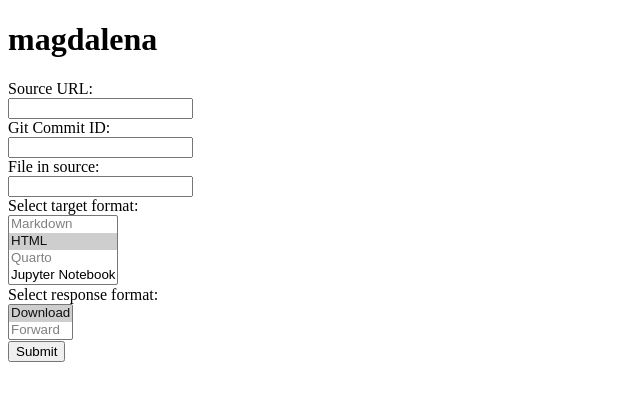
After one commit to gesiscss/magdalena, a Flask app: template magdalena/templates/index-authorization-required.html in a window 1280 px wide. The commit adds this page. Shown: the top 401 px of the page, without its empty margins (0-640 px from the left). Run offline with Flask 3, Linux system fonts and the light colour scheme; the template is opened without the code that fills it: most values are stand-ins (such as "Sample title", 1, 10 or a date in 2020); parts of the project's set-up code (start-up, migrations or seed data) failed here and were passed over; some libraries are stand-ins or nearby versions.

Commit message:
Avoid authorization in index page

```diff
--- /dev/null
+++ b/magdalena/templates/index-authorization-required.html
@@ -0,0 +1,180 @@
+<!--
+SPDX-FileCopyrightText: 2023 - 2024 GESIS - Leibniz-Institut für Sozialwissenschaften
+SPDX-FileContributor: Raniere Gaia Costa da Silva <Raniere.CostadaSilva@gesis.org>
+
+SPDX-License-Identifier: AGPL-3.0-or-later
+-->
+
+<!DOCTYPE html>
+<html>
+  <head>
+    <title>magdalena</title>
+
+    <script src="{{ url_for('tasks.send_keycloak_adapter') }}"></script>
+    <script>
+      const keycloak = new Keycloak({
+        url: "{{keycloak_scheme}}://{{keycloak_domain}}",
+        realm: "{{keycloak_realm}}",
+        clientId: "{{keycloak_client}}",
+      });
+
+      async function main() {
+        try {
+          const authenticated = await keycloak.init({
+            onLoad: "login-required",
+          });
+          console.debug(
+            `User is ${authenticated ? "authenticated" : "not authenticated"}`
+          );
+
+          if (keycloak.authenticated) {
+            console.debug(keycloak.token);
+          }
+        } catch (error) {
+          console.error("Failed to initialize adapter:", error);
+        }
+      }
+
+      main();
+    </script>
+  </head>
+  <body>
+    <h1>magdalena</h1>
+    <form action="" method="post" id="form">
+      <div>
+        <label for="source_url">Source URL:</label><br />
+        <input type="text" id="source_url" name="source_url" required />
+      </div>
+      <div>
+        <label for="git_commit_id">Git Commit ID:</label><br />
+        <input type="text" id="git_commit_id" name="git_commit_id" />
+      </div>
+      <div>
+        <label for="filename">File in source:</label><br />
+        <input type="text" id="filename" name="filename" />
+      </div>
+      <div>
+        <label for="target_format">Select target format:</label><br />
+        <select
+          id="target_format"
+          name="target_format"
+          multiple
+          size="4"
+          required
+        >
+          <option value="md" disabled>Markdown</option>
+          <option value="html" selected>HTML</option>
+          <option value="qmd" disabled>Quarto</option>
+          <option value="ipynb">Jupyter Notebook</option>
+        </select>
+      </div>
+      <div>
+        <label for="response">Select response format:</label><br />
+        <select id="response" name="response" multiple size="2" required>
+          <option value="download" selected>Download</option>
+          <option value="forward" disabled>Forward</option>
+        </select>
+      </div>
+      <input type="submit" value="Submit" id="submit" />
+    </form>
+  </body>
+  <script>
+    async function submit(event) {
+      event.preventDefault();
+
+      document.getElementById("submit").disabled = true;
+
+      console.debug("Preparing request ...");
+      let html_form = document.getElementById("form");
+      let form_data = new FormData(html_form);
+      let form_json = {
+        source_url: form_data.get("source_url"),
+        git_commit_id: form_data.get("git_commit_id"),
+        filename: form_data.get("filename"),
+        response: form_data.get("response"),
+      };
+      for (let key of ["target_format"]) {
+        form_json[key] = form_data.getAll(key);
+      }
+      console.debug("Preparing request completed!");
+
+      keycloak.updateToken(-1).then((data) => {
+        console.debug(`JWT: ${keycloak.token}`);
+
+        let tasks_build_domain_relative_url_string =
+          "{{ url_for('tasks.build') }}";
+
+        fetch(tasks_build_domain_relative_url_string, {
+          method: "POST",
+          headers: {
+            "Content-Type": "application/json",
+            Authorization: `Bearer ${keycloak.token}`,
+          },
+          body: JSON.stringify(form_json),
+        })
+          .then((res) => {
+            if (res.ok) {
+              return res.json();
+            }
+
+            document.getElementById("submit").disabled = false;
+            throw new Error(`${res.status} - ${res.statusText}`);
+          })
+          .then((data) => {
+            console.debug("Starting server-sent event ...");
+
+            let tasks_result_sse_domain_relative_url_string =
+              "{{ url_for('tasks.result_sse', id='ID') }}";
+            tasks_result_sse_domain_relative_url_string =
+              tasks_result_sse_domain_relative_url_string.replace(
+                "ID",
+                data.id
+              );
+
+            const evtSource = new EventSource(
+              tasks_result_sse_domain_relative_url_string
+            );
+
+            evtSource.onerror = (err) => {
+              document.getElementById("submit").disabled = false;
+
+              console.debug("Closing Server Sent Events connection!", err);
+
+              // We might close the connection here on the bases that the connection ended because no more data will be send.
+              evtSource.close();
+            };
+
+            evtSource.onmessage = (event) => {
+              console.debug(event);
+              message = JSON.parse(event.data);
+              if (message.state === "SUCCESS") {
+                console.debug(`Result: ${message.result}`);
+
+                // We must close the connection here!
+                evtSource.close();
+
+                let tasks_download_domain_relative_url_string =
+                  "{{ url_for('tasks.download', id='ID') }}";
+                tasks_download_domain_relative_url_string =
+                  tasks_download_domain_relative_url_string.replace(
+                    "ID",
+                    data.id
+                  );
+
+                console.info(
+                  `Redirecting to ${tasks_download_domain_relative_url_string}`
+                );
+                window.location.href =
+                  tasks_download_domain_relative_url_string;
+              } else {
+                console.debug(`State: ${message.state}`);
+              }
+            };
+          });
+      });
+    }
+
+    let html_form = document.getElementById("form");
+    html_form.addEventListener("submit", submit);
+  </script>
+</html>
```
Also changed, not shown: magdalena/templates/index.html (+2 -38 lines), magdalena/views.py (+18 -13 lines).
